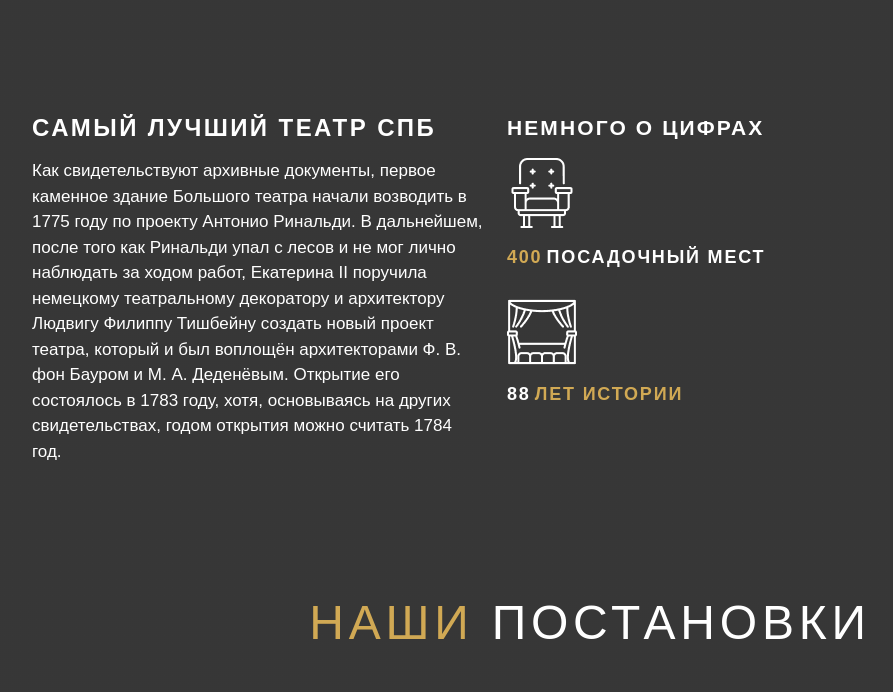
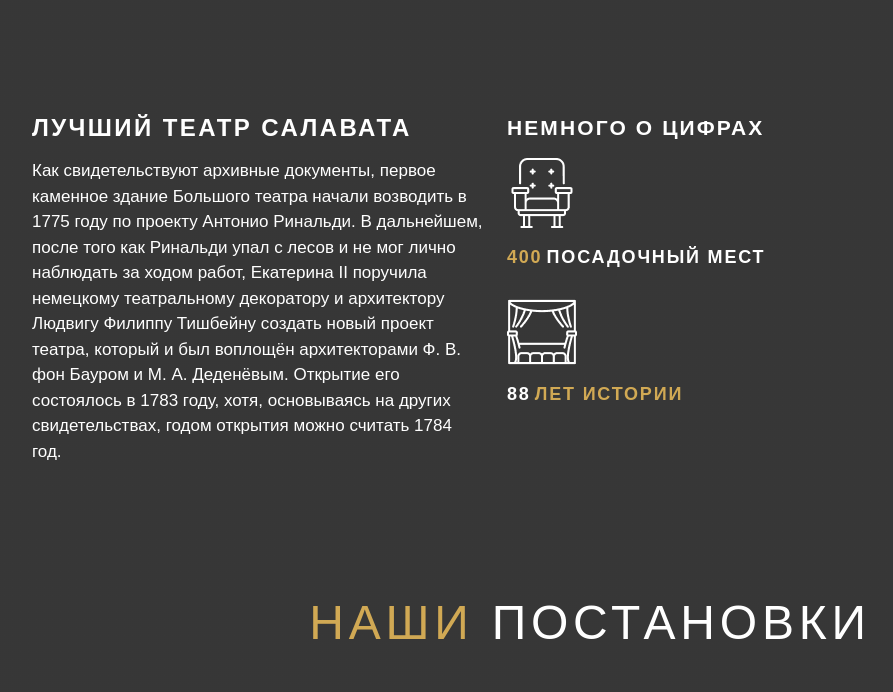
Before and after one commit to VLADPODSHIVALOV/VLADPODSHIVALOV.github.io, a plain HTML site: page bigteatr/index.html in a window 1280 px wide. Shown: the part 1263-1955 px from the top of the page, without its empty margins (50-943 px from the left). Drawn offline with nearby package versions, Linux system fonts and the light colour scheme.

Commit message:
Update index.html

```diff
--- a/bigteatr/index.html
+++ b/bigteatr/index.html
@@ -48,7 +48,7 @@
           <p class="ppp" style="display: inline-block; color: #D1A954;">о</p><p class="p-sec">театре</p>
         </div>
       <div class="col-xl-5 col-lg-7 col-md-7 teat-1 col-sm-12">
-        <p class="teat-p-1">Самый лучший театр СПБ</p>
+        <p class="teat-p-1">Лучший театр Салавата</p>
         <p class="teat-p-2">Как свидетельствуют архивные документы, первое каменное здание Большого театра начали возводить в 1775 году по проекту Антонио Ринальди. В дальнейшем, после того как Ринальди упал с лесов и не мог лично наблюдать за ходом работ, Екатерина II поручила немецкому театральному декоратору и архитектору Людвигу Филиппу Тишбейну создать новый проект театра, который и был воплощён архитекторами Ф. В. фон Бауром и М. А. Деденёвым. Открытие его состоялось в 1783 году, хотя, основываясь на других свидетельствах, годом открытия можно считать 1784 год.</p>
       </div>
         <div class="col-xl-3 col-lg-5 col-md-5 col-sm-12 teat-2">
```
